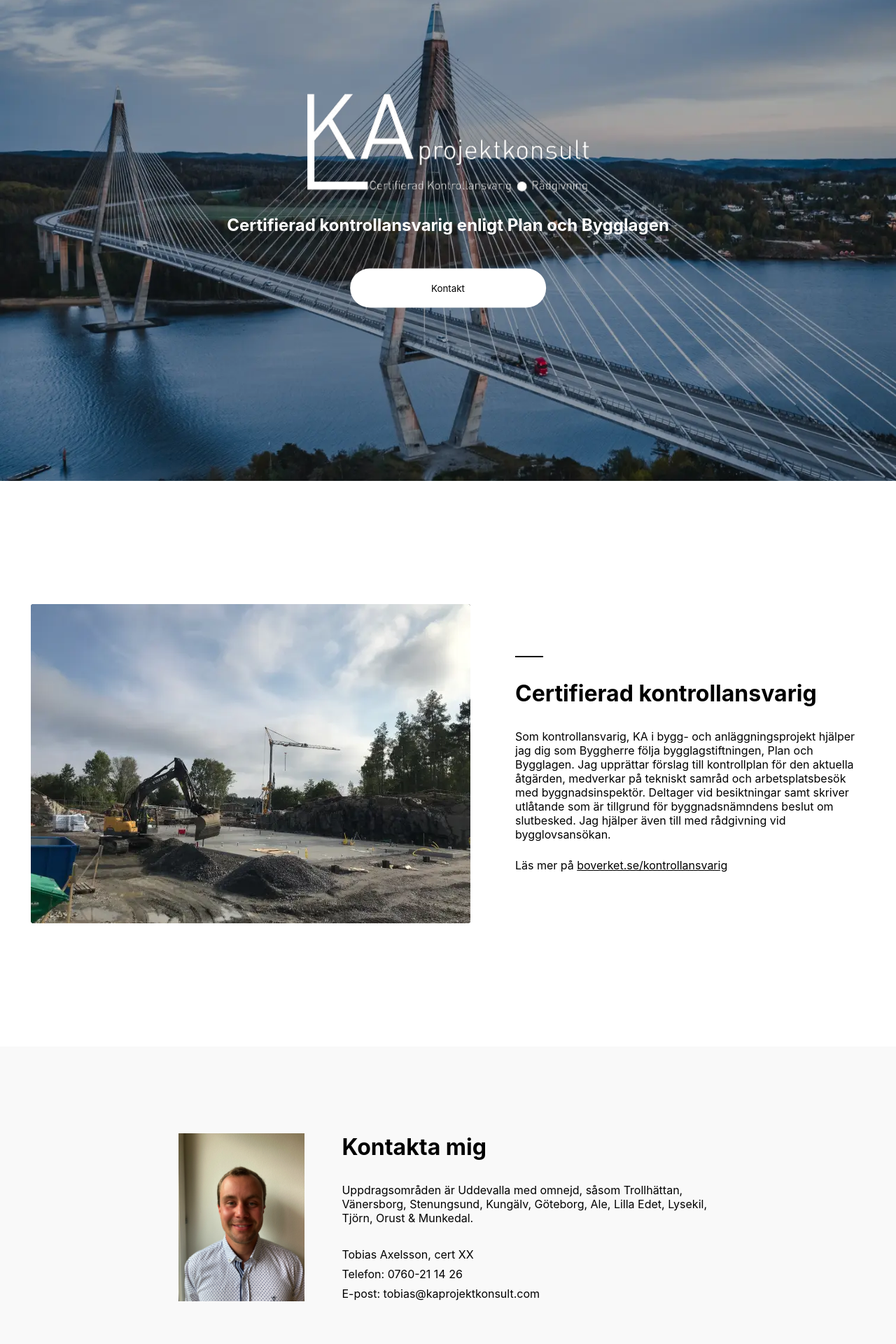
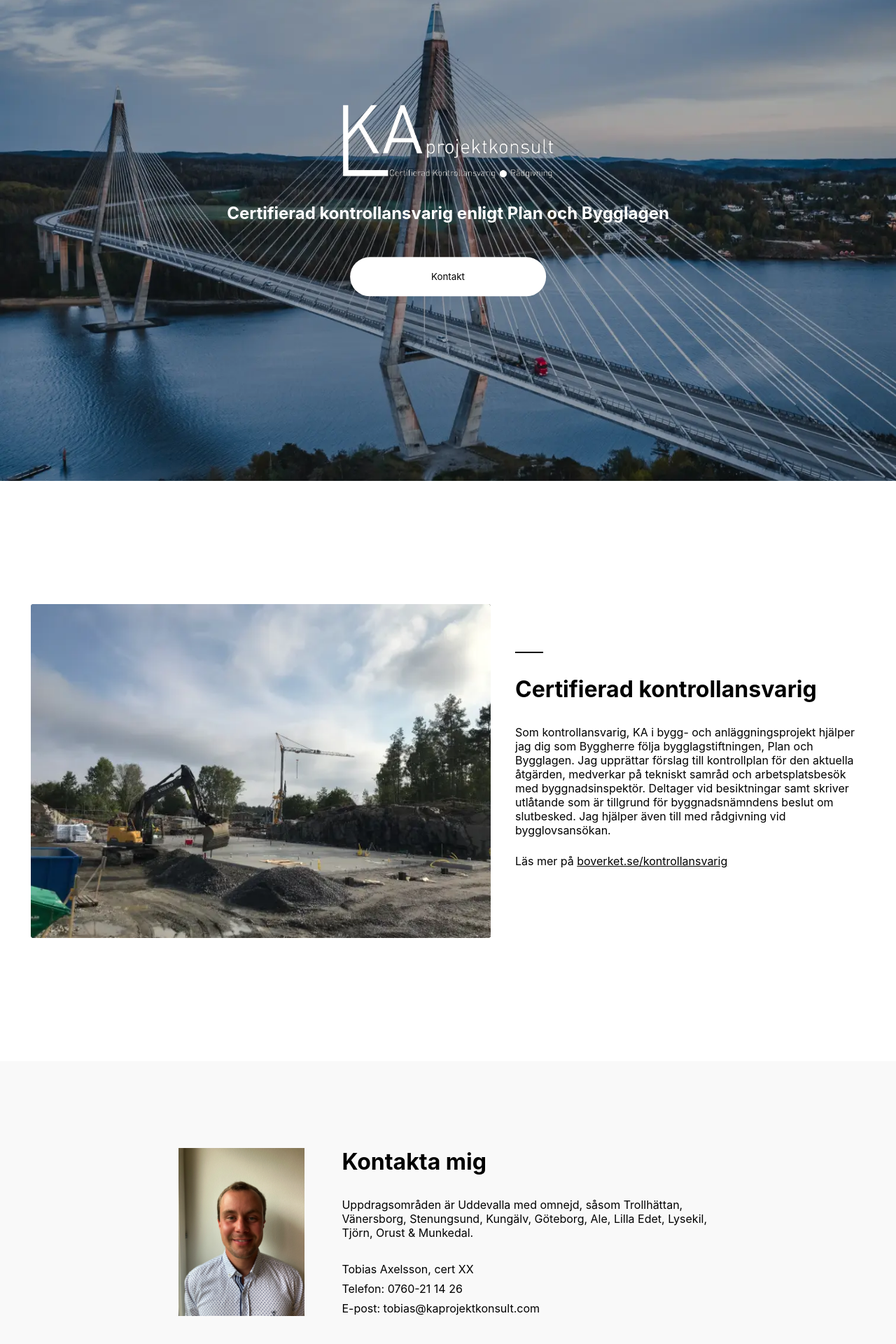
Before and after one commit to majasaaranen/kaprojektkonsult, a React (Create React App) app: page / in a window 1280 px wide. Shown: the part 113-2033 px from the top of the page at 70% size. Built offline with nearby package versions, Linux system fonts and the light colour scheme.

Commit message:
mobile friendly

```diff
--- /dev/null
+++ b/src/components/ContactSection.tsx
@@ -0,0 +1,66 @@
+import styled from "styled-components";
+import { Spacer } from "./Spacer";
+import Tobias from "../images/tobias.webp";
+
+export const BREAKPOINT = 950;
+
+export const ContactSection = () => {
+  return (
+    <div
+      style={{
+        backgroundColor: "#f9f9f9",
+        width: "100%",
+        display: "flex",
+        justifyContent: "center",
+      }}
+    >
+      <ContactWrapper id="contact">
+        <img src={Tobias} alt="logo" width="182px" height="240px" />
+
+        <Spacer spacing={15} orientation="horizontal" />
+        <div>
+          <h1>Kontakta mig</h1>
+          <Spacer spacing={4} />
+          <p>
+            Uppdragsområden är Uddevalla med omnejd, såsom Trollhättan,
+            Vänersborg, Stenungsund, Kungälv, Göteborg, Ale, Lilla Edet,
+            Lysekil, Tjörn, Orust & Munkedal.
+          </p>
+          <Spacer spacing={4} />
+          <p>Tobias Axelsson, cert XX</p>
+          <Spacer spacing={1} />
+          <p>
+            Telefon: <StyledA href="tel:0760211426">0760-21 14 26</StyledA>
+          </p>
+          <Spacer spacing={1} />
+          <p>
+            E-post:{" "}
+            <StyledA
+              href={`mailto:tobias@kaprojektkonsult.se`}
+              className="custom-cursor"
+            >
+              tobias@kaprojektkonsult.com
+            </StyledA>
+          </p>
+          <Spacer spacing={4} />
+        </div>
+      </ContactWrapper>
+    </div>
+  );
+};
+
+const ContactWrapper = styled.div`
+  display: flex;
+  padding: 124px 0;
+  max-width: 770px;
+
+  @media screen and (max-width: ${BREAKPOINT}px) {
+    flex-direction: column-reverse;
+    padding: 40px 24px;
+  }
+`;
+
+const StyledA = styled.a`
+  text-decoration: none;
+  color: black;
+`;
--- a/src/components/Footer.tsx
+++ b/src/components/Footer.tsx
@@ -1,6 +1,8 @@
 import styled from "styled-components";
 import Logo from "../images/logo_black.webp";
 import { Spacer } from "./Spacer";
+
+export const BREAKPOINT = 950;
 
 export const Footer = () => {
   return (
@@ -15,7 +17,7 @@ export const Footer = () => {
 const Container = styled.div`
   padding: 80px 128px;
 
-  @media screen and (max-width: 750px) {
+  @media screen and (max-width: ${BREAKPOINT}px) {
     padding: 60px 24px;
   }
 `;
--- /dev/null
+++ b/src/components/Hero.tsx
@@ -0,0 +1,69 @@
+import Logo from "../images/logo_advanced.webp";
+import HeroImg from "../images/hero.webp";
+import styled from "styled-components";
+import { Spacer } from "./Spacer";
+
+export const Hero = () => {
+  return (
+    <ImageWrapper>
+      <img
+        src={HeroImg}
+        alt="hero"
+        height="100%"
+        width="100%"
+        object-fit="fill"
+      />
+
+      <ImageContent>
+        <LogoWrapper>
+          <img src={Logo} alt="logo" width="100%" />
+        </LogoWrapper>
+        <Spacer spacing={4} />
+        <h2>Certifierad kontrollansvarig enligt Plan och Bygglagen</h2>
+        <Spacer spacing={6} />
+        <Button>
+          <StyledA href="./#contact">
+            <p>Kontakt</p>
+          </StyledA>
+        </Button>
+      </ImageContent>
+    </ImageWrapper>
+  );
+};
+
+const ImageWrapper = styled.div`
+  position: relative;
+  width: 100%;
+  height: 100vh;
+`;
+
+const LogoWrapper = styled.div`
+  width: 300px;
+`;
+
+const StyledA = styled.a`
+  text-decoration: none;
+  color: black;
+`;
+
+const ImageContent = styled.div`
+  position: absolute;
+  top: 50%;
+  left: 50%;
+  transform: translate(-50%, -50%);
+  display: flex;
+  flex-direction: column;
+  align-items: center;
+  text-align: center;
+  color: #fff;
+`;
+
+const Button = styled.button`
+  background-color: #fff;
+  width: 280px;
+  border-radius: 100px;
+  height: 56px;
+  border: none;
+  cursor: pointer;
+  font-family: "Inter", sans-serif;
+`;
--- /dev/null
+++ b/src/components/InformationSection.tsx
@@ -0,0 +1,61 @@
+import styled from "styled-components";
+import Startpage from "../images/startpage.webp";
+import { Spacer } from "./Spacer";
+
+export const BREAKPOINT = 950;
+
+export const InformationSection = () => {
+  return (
+    <InfoWrapper id="info">
+      <img src={Startpage} alt="logo" width={"100%"} height={"100%"} />
+      <Spacer spacing={8} orientation="horizontal" />
+      <AboutSection>
+        <Line />
+        <Spacer spacing={4} />
+        <h1>Certifierad kontrollansvarig</h1>
+        <Spacer spacing={4} />
+        <p>
+          Som kontrollansvarig, KA i bygg- och anläggningsprojekt hjälper jag
+          dig som Byggherre följa bygglagstiftningen, Plan och Bygglagen. Jag
+          upprättar förslag till kontrollplan för den aktuella åtgärden,
+          medverkar på tekniskt samråd och arbetsplatsbesök med
+          byggnadsinspektör. Deltager vid besiktningar samt skriver utlåtande
+          som är tillgrund för byggnadsnämndens beslut om slutbesked. Jag
+          hjälper även till med rådgivning vid bygglovsansökan.
+        </p>
+        <Spacer spacing={3} />
+        <p>
+          Läs mer på{" "}
+          <a href="https://www.boverket.se/kontrollansvarig">
+            boverket.se/kontrollansvarig
+          </a>
+        </p>
+        <Spacer spacing={4} />
+      </AboutSection>
+    </InfoWrapper>
+  );
+};
+
+const InfoWrapper = styled.div`
+  display: flex;
+  align-items: center;
+  /* padding: 0 128px; */
+
+  @media screen and (max-width: ${BREAKPOINT}px) {
+    flex-direction: column-reverse;
+    padding: 40px 24px;
+  }
+`;
+
+const Line = styled.div`
+  width: 40px;
+  height: 2px;
+  background-color: black;
+`;
+const AboutSection = styled.div`
+  max-width: 500px;
+
+  a {
+    color: #000;
+  }
+`;
--- a/src/components/Main.tsx
+++ b/src/components/Main.tsx
@@ -1,102 +1,17 @@
 import styled from "styled-components";
-import Logo from "../images/logo_advanced.webp";
-import Hero from "../images/hero.webp";
-import Startpage from "../images/startpage.webp";
-import Tobias from "../images/tobias.webp";
 import { Spacer } from "./Spacer";
+import { ContactSection } from "./ContactSection";
+import { InformationSection } from "./InformationSection";
+import { Hero } from "./Hero";
 
 export const Main = () => {
   return (
     <MainContainer>
-      <ImageWrapper>
-        <img
-          src={Hero}
-          alt="hero"
-          height="100%"
-          width="100%"
-          object-fit="fill"
-        />
-
-        <ImageContent>
-          <img src={Logo} alt="logo" />
-          <Spacer spacing={4} />
-          <h2>Certifierad kontrollansvarig enligt Plan och Bygglagen</h2>
-          <Spacer spacing={6} />
-          <Button>
-            <StyledA href="./#contact">
-              <p>Kontakt</p>
-            </StyledA>
-          </Button>
-        </ImageContent>
-      </ImageWrapper>
-
+      <Hero />
       <Spacer spacing={22} />
-      <InfoWrapper id="info">
-        <img src={Startpage} alt="logo" width={628} height={456} />
-        <Spacer spacing={8} orientation="horizontal" />
-        <AboutSection>
-          <Line />
-          <Spacer spacing={4} />
-          <h1>Certifierad kontrollansvarig</h1>
-          <Spacer spacing={4} />
-          <p>
-            Som kontrollansvarig, KA i bygg- och anläggningsprojekt hjälper jag
-            dig som Byggherre följa bygglagstiftningen, Plan och Bygglagen. Jag
-            upprättar förslag till kontrollplan för den aktuella åtgärden,
-            medverkar på tekniskt samråd och arbetsplatsbesök med
-            byggnadsinspektör. Deltager vid besiktningar samt skriver utlåtande
-            som är tillgrund för byggnadsnämndens beslut om slutbesked. Jag
-            hjälper även till med rådgivning vid bygglovsansökan.
-          </p>
-          <Spacer spacing={3} />
-          <p>
-            Läs mer på{" "}
-            <a href="https://www.boverket.se/kontrollansvarig">
-              boverket.se/kontrollansvarig
-            </a>
-          </p>
-        </AboutSection>
-      </InfoWrapper>
+      <InformationSection />
       <Spacer spacing={22} />
-      <div
-        style={{
-          backgroundColor: "#f9f9f9",
-          width: "100%",
-          display: "flex",
-          justifyContent: "center",
-        }}
-      >
-        <ContactWrapper id="contact">
-          <img src={Tobias} alt="logo" width="182px" height="240px" />
-
-          <Spacer spacing={15} orientation="horizontal" />
-          <div>
-            <h1>Kontakta mig</h1>
-            <Spacer spacing={4} />
-            <p>
-              Uppdragsområden är Uddevalla med omnejd, såsom Trollhättan,
-              Vänersborg, Stenungsund, Kungälv, Göteborg, Ale, Lilla Edet,
-              Lysekil, Tjörn, Orust & Munkedal.
-            </p>
-            <Spacer spacing={4} />
-            <p>Tobias Axelsson, cert XX</p>
-            <Spacer spacing={1} />
-            <p>
-              Telefon: <StyledA href="tel:0760211426">0760-21 14 26</StyledA>
-            </p>
-            <Spacer spacing={1} />
-            <p>
-              E-post:{" "}
-              <StyledA
-                href={`mailto:tobias@kaprojektkonsult.se`}
-                className="custom-cursor"
-              >
-                tobias@kaprojektkonsult.com
-              </StyledA>
-            </p>
-          </div>
-        </ContactWrapper>
-      </div>
+      <ContactSection />
     </MainContainer>
   );
 };
@@ -106,67 +21,3 @@ const MainContainer = styled.div`
   flex-direction: column;
   align-items: center;
 `;
-
-const ImageWrapper = styled.div`
-  position: relative;
-  width: 100%;
-  height: 100vh;
-`;
-const StyledA = styled.a`
-  text-decoration: none;
-  color: black;
-`;
-
-const ImageContent = styled.div`
-  position: absolute;
-  top: 50%;
-  left: 50%;
-  transform: translate(-50%, -50%);
-  display: flex;
-  flex-direction: column;
-  align-items: center;
-  text-align: center;
-  color: #fff;
-`;
-
-const Button = styled.button`
-  background-color: #fff;
-  width: 280px;
-  border-radius: 100px;
-  height: 56px;
-  border: none;
-  cursor: pointer;
-  font-family: "Inter", sans-serif;
-`;
-
-const InfoWrapper = styled.div`
-  display: flex;
-  align-items: center;
-  /* padding: 0 128px; */
-
-  @media screen and (max-width: 750px) {
-    flex-direction: column-reverse;
-  }
-`;
-const Line = styled.div`
-  width: 40px;
-  height: 2px;
-  background-color: black;
-`;
-const AboutSection = styled.div`
-  max-width: 500px;
-
-  a {
-    color: #000;
-  }
-`;
-
-const ContactWrapper = styled.div`
-  display: flex;
-  padding: 124px 0;
-  max-width: 770px;
-
-  @media screen and (max-width: 750px) {
-    flex-direction: column-reverse;
-  }
-`;
--- a/src/components/NavBar.tsx
+++ b/src/components/NavBar.tsx
@@ -1,6 +1,7 @@
 import styled from "styled-components";
 import Logo from "../images/logo_advanced.webp";
 import { Spacer } from "./Spacer";
+export const BREAKPOINT = 950;
 
 export const Navbar = () => {
   return (
@@ -29,6 +30,10 @@ const Nav = styled.nav`
   justify-content: space-between;
   align-items: center;
   padding: 24px 48px;
+
+  @media (max-width: ${BREAKPOINT}px) {
+    padding: 24px;
+  }
 `;
 
 const NavItems = styled.div`
```
